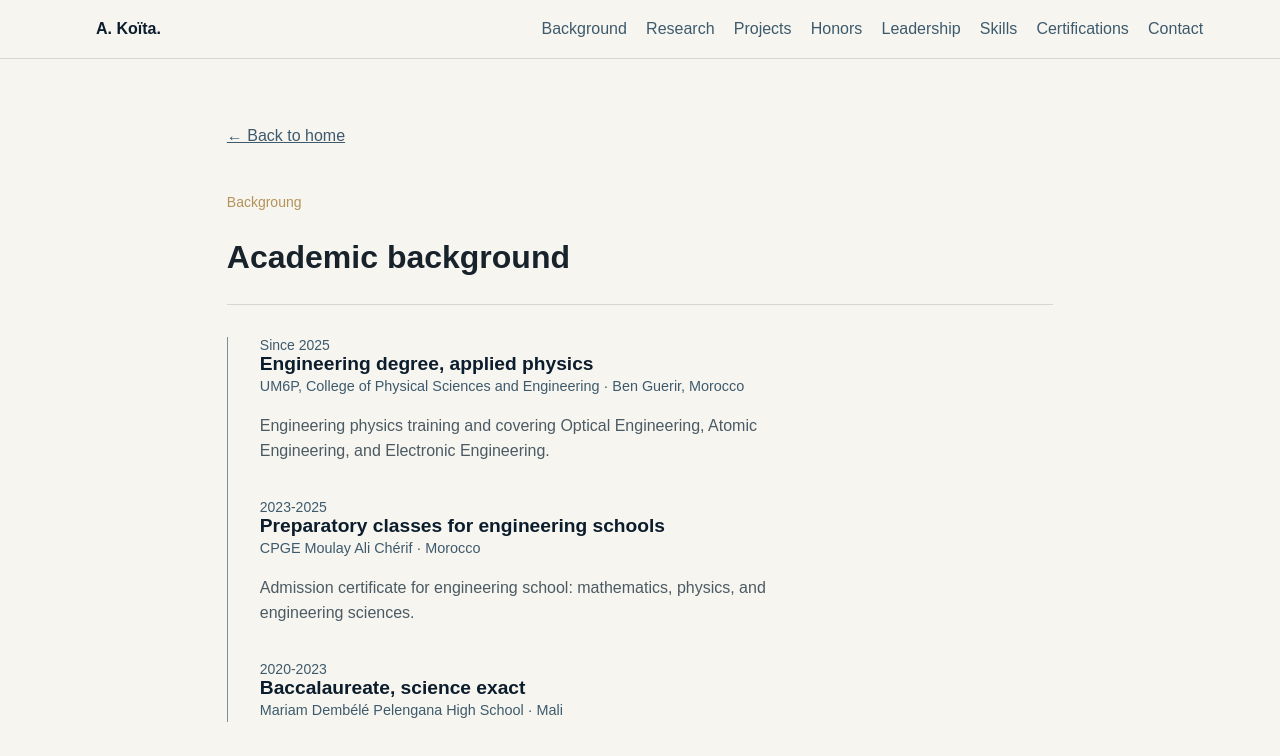
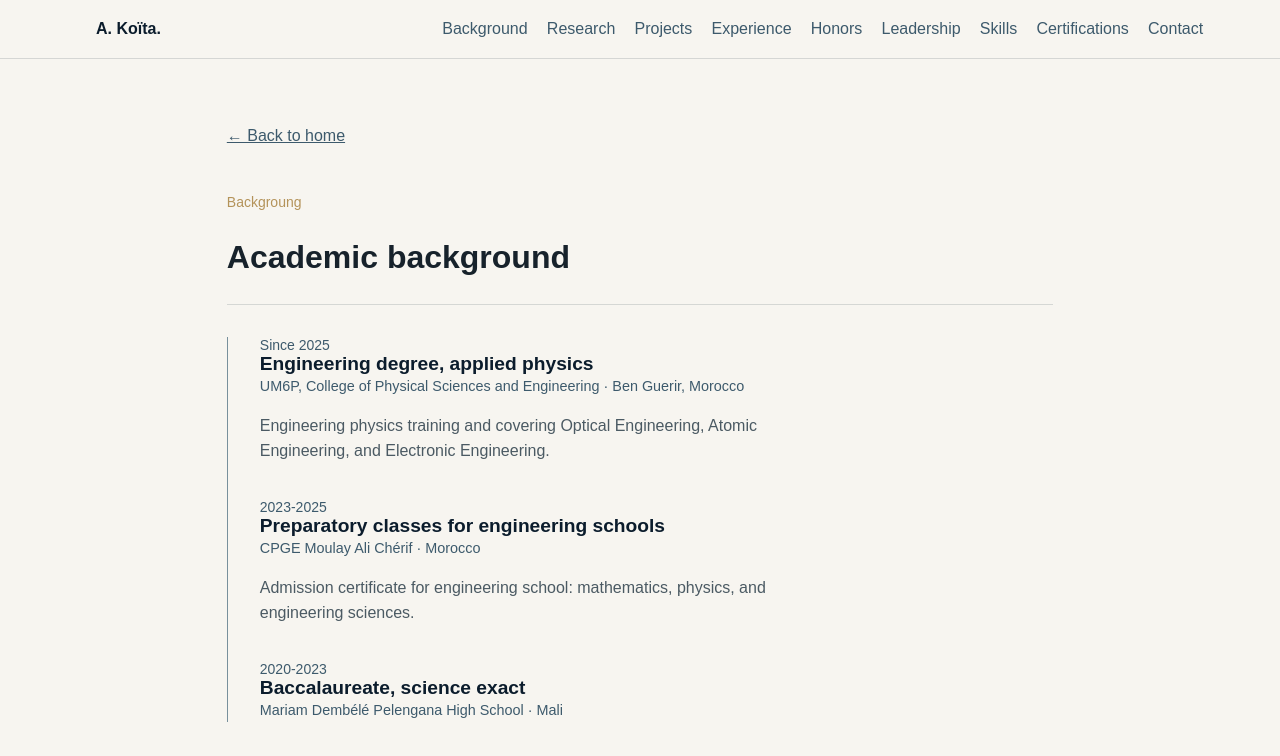
Before and after one commit to Abdoulaye279/Abdoulaye_koita, a plain HTML site: page background.html in a window 1280 px wide. Drawn offline with Linux system fonts and the light colour scheme.

```diff
--- a/background.html
+++ b/background.html
@@ -24,4 +24,4 @@ main{max-width:980px;margin:auto;padding:4rem 6vw}
 .desc{color:var(--dim);max-width:65ch}
 @media(max-width:700px){.nav{display:block}.nav a{display:inline-block;margin:0 .7rem .3rem 0}}
 </style>
-</head><body><nav class="nav"><a href="index.html"><strong>A. Koïta.</strong></a><div><a href="background.html">Background</a><a href="research.html">Research</a><a href="projects.html">Projects</a><a href="honors.html">Honors</a><a href="leadership.html">Leadership</a><a href="skills.html">Skills</a><a href="certifications.html">Certifications</a><a href="contact.html">Contact</a></div></nav><main><a class="back" href="index.html">← Back to home</a><p class="eyebrow">Backgroung</p><h1>Academic background</h1><p></p><section class="section"><div class="timeline"><article class="item"><div class="date">Since 2025</div><div class="role">Engineering degree, applied physics</div><div class="org">UM6P, College of Physical Sciences and Engineering · Ben Guerir, Morocco</div><div class="desc">Engineering physics training and covering Optical Engineering, Atomic Engineering, and Electronic Engineering.</div></article><article class="item"><div class="date">2023-2025</div><div class="role">Preparatory classes for engineering schools</div><div class="org">CPGE Moulay Ali Chérif · Morocco</div><div class="desc">Admission certificate for engineering school: mathematics, physics, and engineering sciences.</div></article><article class="item"><div class="date">2020-2023</div><div class="role">Baccalaureate, science exact</div><div class="org">Mariam Dembélé Pelengana High School · Mali</div></article></div></section></main></body></html>
+</head><body><nav class="nav"><a href="index.html"><strong>A. Koïta.</strong></a><div><a href="background.html">Background</a><a href="research.html">Research</a><a href="projects.html">Projects</a><a href="experience.html">Experience</a><a href="honors.html">Honors</a><a href="leadership.html">Leadership</a><a href="skills.html">Skills</a><a href="certifications.html">Certifications</a><a href="contact.html">Contact</a></div></nav><main><a class="back" href="index.html">← Back to home</a><p class="eyebrow">Backgroung</p><h1>Academic background</h1><p></p><section class="section"><div class="timeline"><article class="item"><div class="date">Since 2025</div><div class="role">Engineering degree, applied physics</div><div class="org">UM6P, College of Physical Sciences and Engineering · Ben Guerir, Morocco</div><div class="desc">Engineering physics training and covering Optical Engineering, Atomic Engineering, and Electronic Engineering.</div></article><article class="item"><div class="date">2023-2025</div><div class="role">Preparatory classes for engineering schools</div><div class="org">CPGE Moulay Ali Chérif · Morocco</div><div class="desc">Admission certificate for engineering school: mathematics, physics, and engineering sciences.</div></article><article class="item"><div class="date">2020-2023</div><div class="role">Baccalaureate, science exact</div><div class="org">Mariam Dembélé Pelengana High School · Mali</div></article></div></section></main></body></html>
```
